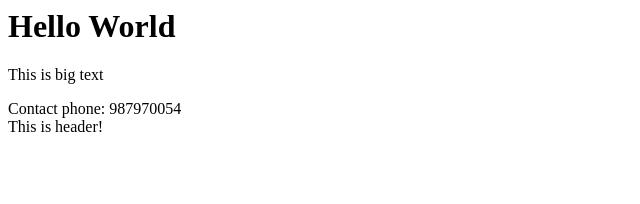
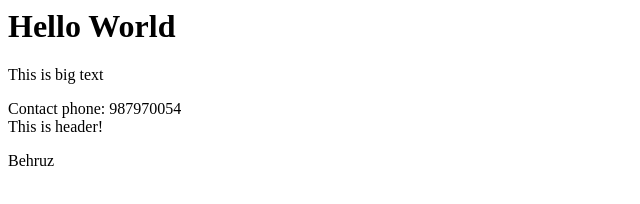
Before and after one commit to muyassarov/git-alif-lessons, a plain HTML site: page index.html in a window 1280 px wide. Shown: the full height of the page, 0-640 px from the left. Drawn offline with Linux system fonts and the light colour scheme.

Commit message:
Added ne wtag to index.html

```diff
--- a/index.html
+++ b/index.html
@@ -4,3 +4,6 @@
 <header>
 This is header!
 </header>
+<p>
+    Behruz
+</p>
```
